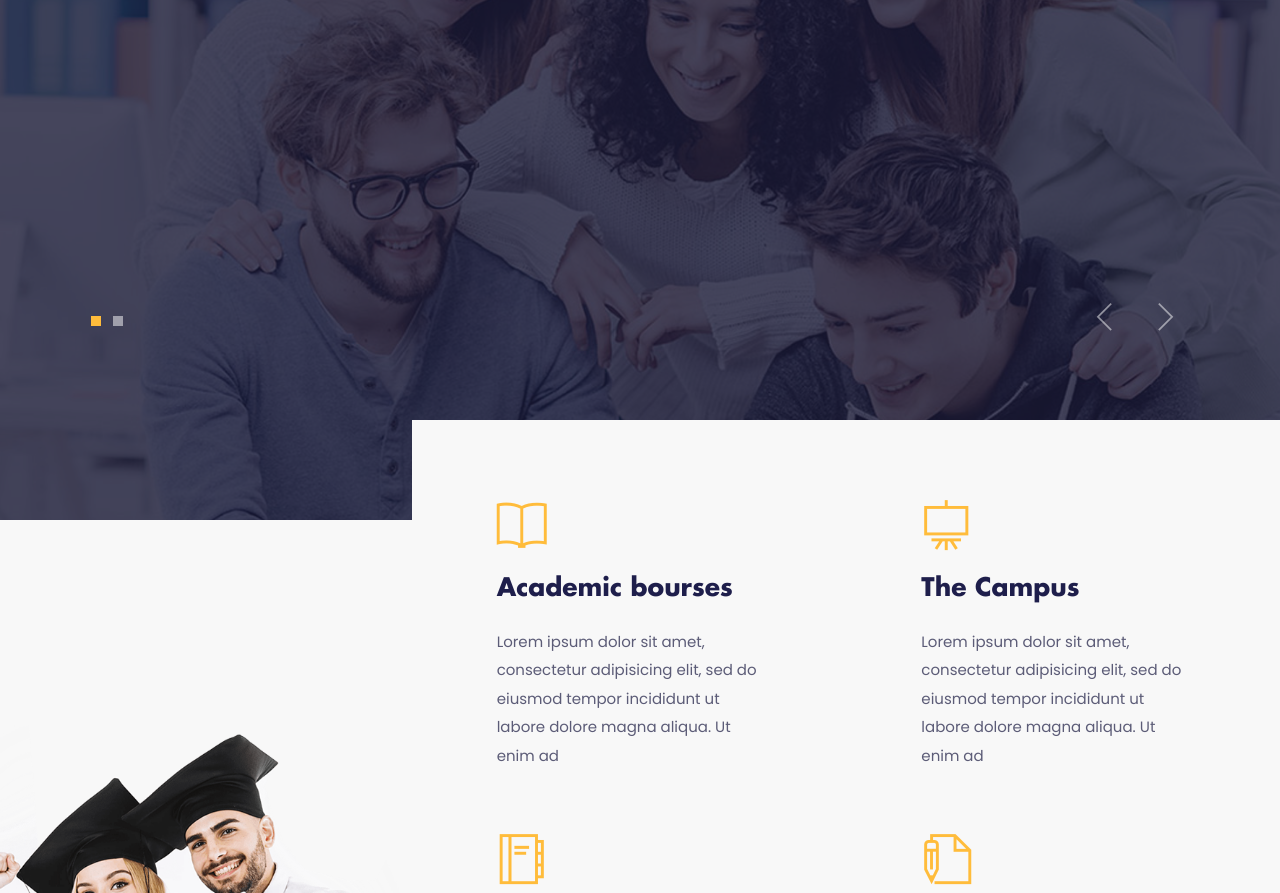
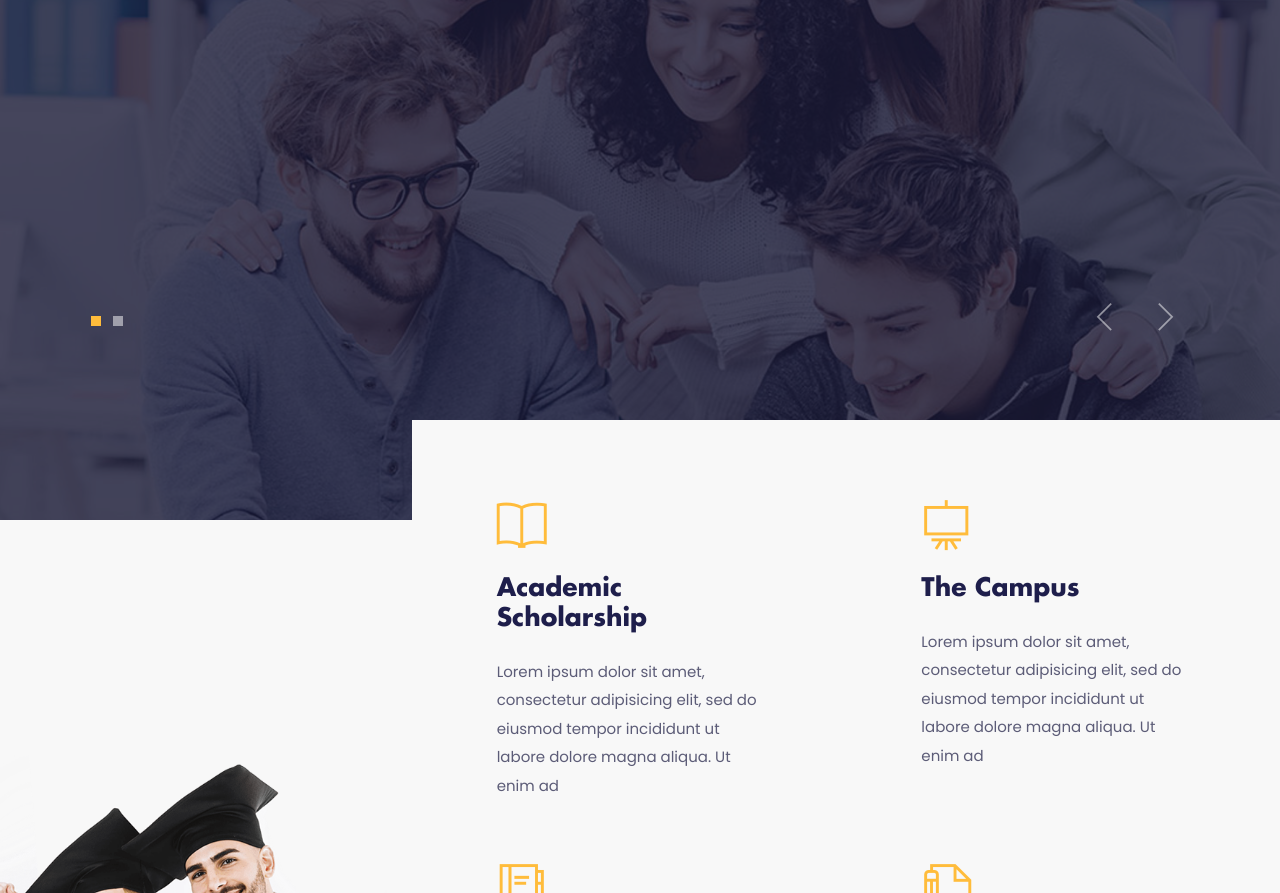
Before and after one commit to mta-uy2/fsjpDeSoa, a plain HTML site: page en/index.html in a window 1280 px wide. Shown: the part 207-1100 px from the top of the page. Drawn offline with Linux system fonts and the light colour scheme.

Commit message:
Update index.html
modification de bourses académiques en academic scholarship

```diff
--- a/en/index.html
+++ b/en/index.html
@@ -252,7 +252,7 @@
 
           <div class="col-sm-6 col-xl-5 mb-xl-5 mb-lg-3 mb-4 text-center text-sm-left">
             <i class="ti-book mb-xl-4 mb-lg-3 mb-4 feature-icon"></i>
-            <h3 class="mb-xl-4 mb-lg-3 mb-4">Academic bourses</h3>
+            <h3 class="mb-xl-4 mb-lg-3 mb-4">Academic Scholarship</h3>
             <p>Lorem ipsum dolor sit amet, consectetur adipisicing elit, sed do eiusmod tempor incididunt ut labore  dolore magna aliqua. Ut enim ad</p>
           </div>
 
```
